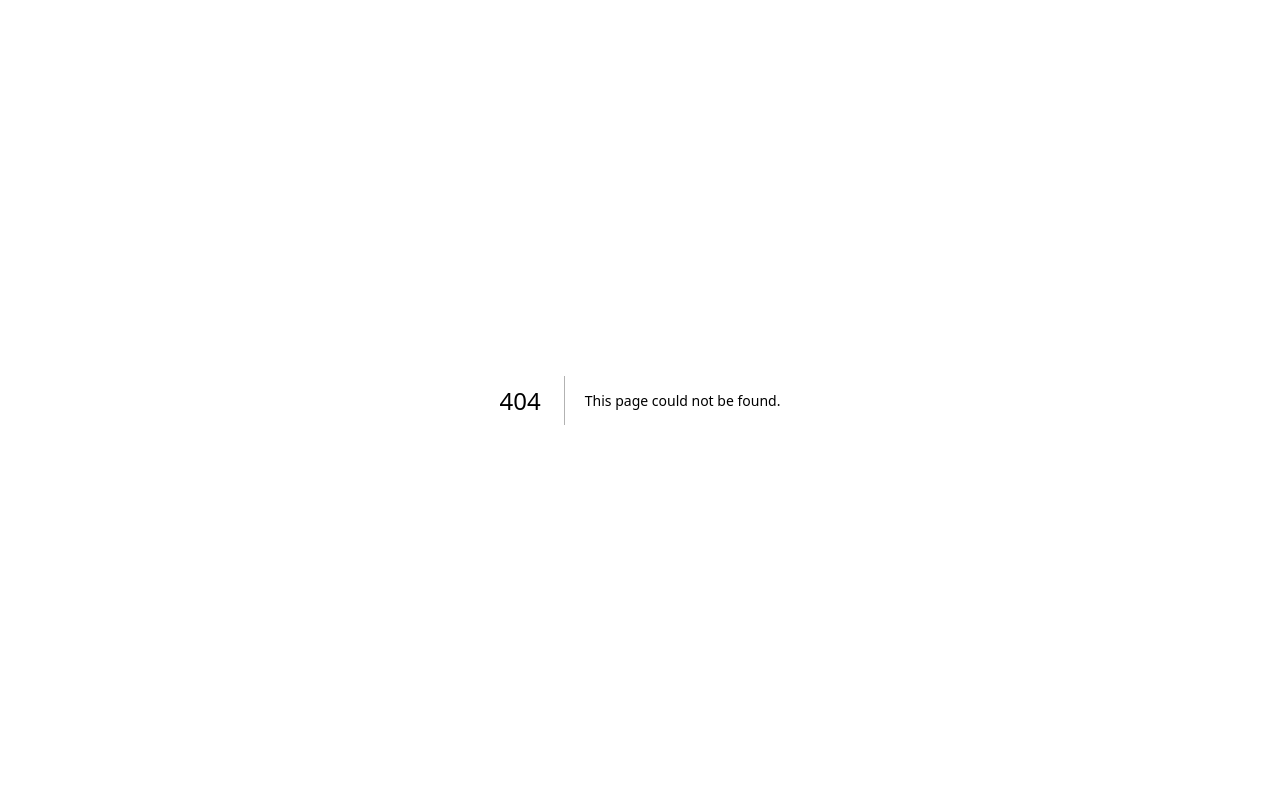
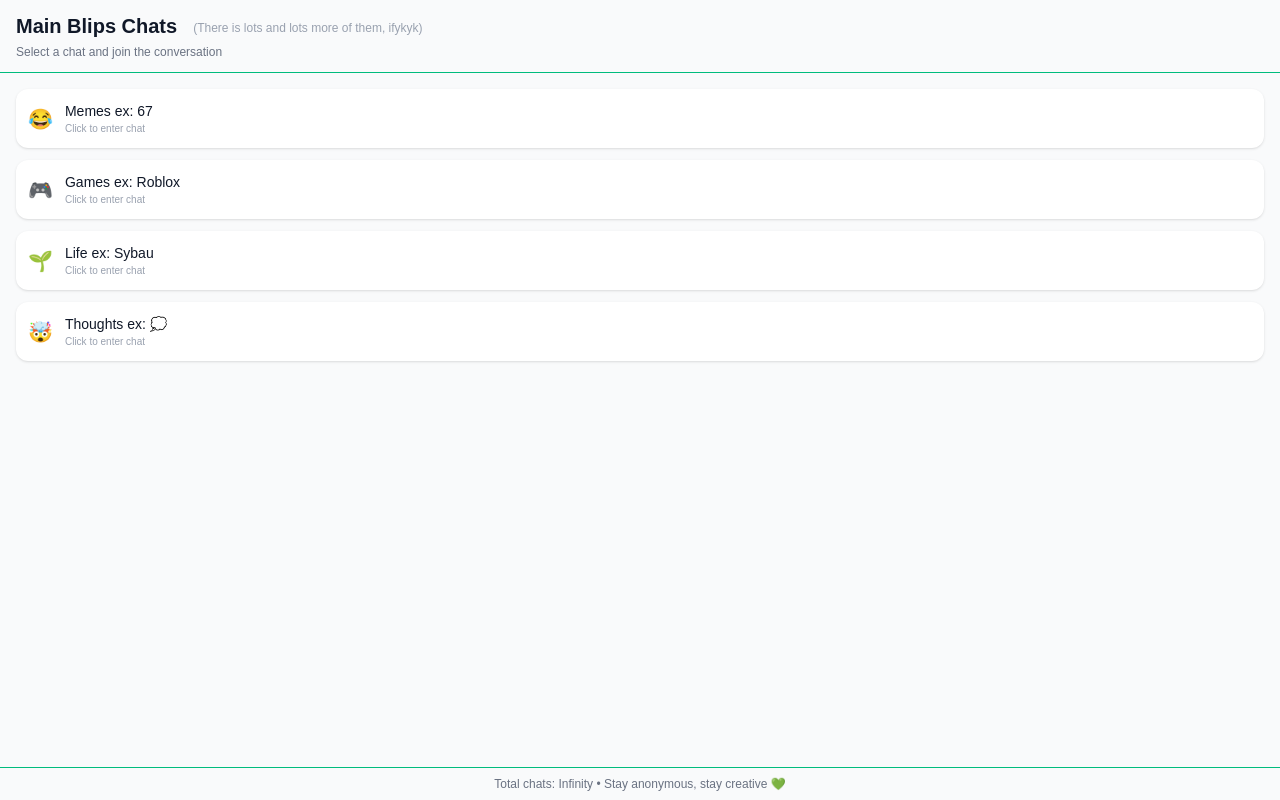
Before and after one commit to DanilZharkovTS/websockets-lab, a Next.js app in the folder frontend/: page /chats in a window 1280 px wide. Before the commit this address had no page. Built offline with nearby package versions, Linux system fonts and the light colour scheme.

Commit message:
chore: chats page ui

```diff
--- /dev/null
+++ b/frontend/src/app/chats/page.tsx
@@ -0,0 +1,49 @@
+'use client'
+
+import Link from 'next/link'
+import { useRouter } from 'next/navigation'
+
+const chats = [
+  { id: 1, name: 'Memes ex: 67', emoji: '😂' },
+  { id: 2, name: 'Games ex: Roblox', emoji: '🎮' },
+  { id: 3, name: 'Life ex: Sybau', emoji: '🌱' },
+  { id: 4, name: 'Thoughts ex: 💭', emoji: '🤯' },
+]
+
+const ChatsPage: React.FC = () => {
+  return (
+    <div className="h-screen bg-gray-50 text-gray-900 flex flex-col">
+      <div className="px-4 py-3 border-b border-emerald-500">
+        <div className="flex items-center gap-4">
+          <h1 className="text-xl font-semibold mb-1">Main Blips Chats</h1>
+          <p className='text-xs text-gray-400'>(There is lots and lots more of them, ifykyk)</p>
+        </div>
+        <p className="text-xs text-gray-500">
+          Select a chat and join the conversation
+        </p>
+      </div>
+
+      <div className="flex-1 overflow-y-auto p-4 flex flex-col gap-3">
+        {chats.map((c) => (
+          <Link
+            key={c.id}
+            href={`/chats/${c.id}`}
+            className="bg-white hover:bg-emerald-100 cursor-pointer rounded-xl p-3 flex items-center gap-3 shadow-sm transition"
+          >
+            <div className="text-xl">{c.emoji}</div>
+            <div className="flex flex-col">
+              <h2 className="font-medium text-sm">{c.name}</h2>
+              <p className="text-[10px] text-gray-400">Click to enter chat</p>
+            </div>
+          </Link>
+        ))}
+      </div>
+
+      <div className="px-4 py-2 border-t border-emerald-500 text-gray-500 text-xs text-center">
+        Total chats: Infinity • Stay anonymous, stay creative 💚
+      </div>
+    </div>
+  )
+}
+
+export default ChatsPage
```
